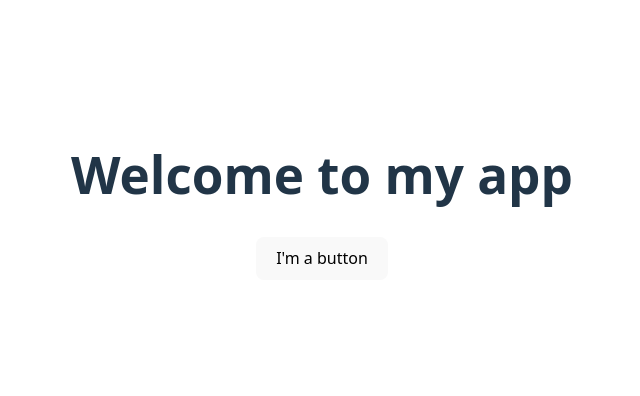
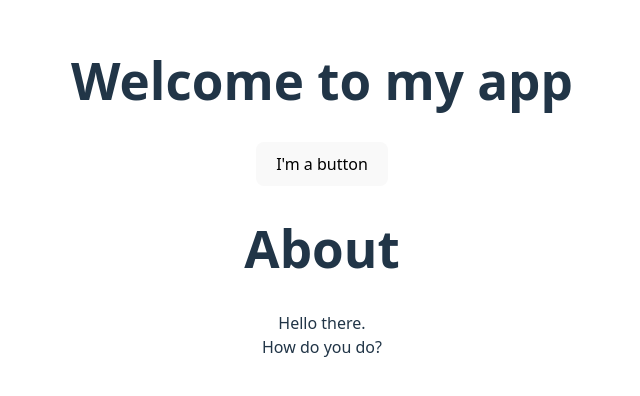
Before and after one commit to embrie-delarosa/appdev1, a React (Vite) app in the folder react-quickstart/: page / in a window 1280 px wide. Shown: the part 204-600 px from the top of the page, without its empty margins (318-958 px from the left). Built offline with nearby package versions, Linux system fonts and the light colour scheme.

Commit message:
Done writing markup with JSX

```diff
--- a/react-quickstart/src/App.jsx
+++ b/react-quickstart/src/App.jsx
@@ -40,11 +40,22 @@ function MyButton() {
   );
 }
 
+function AboutPage() {
+  return (
+    <>
+      <h1>About</h1>
+      <p>Hello there.<br />How do you do?</p>
+    </>
+  )
+
+}
+
 export default function MyApp() {
   return (
     <div>
       <h1>Welcome to my app</h1>
       <MyButton />
+      <AboutPage />
     </div>
   );
 }
```
